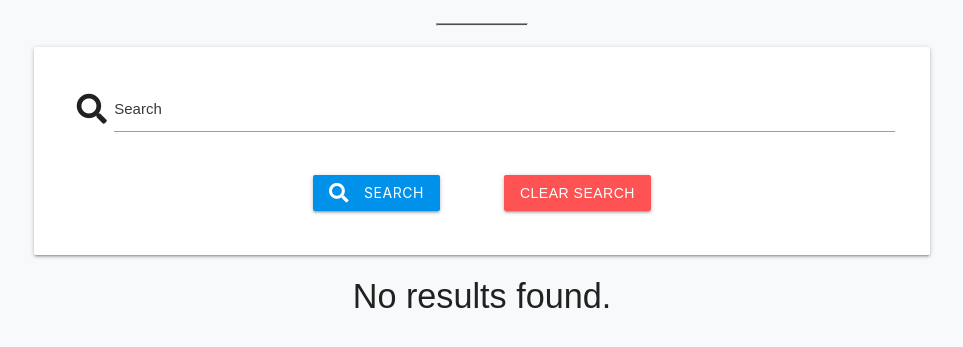
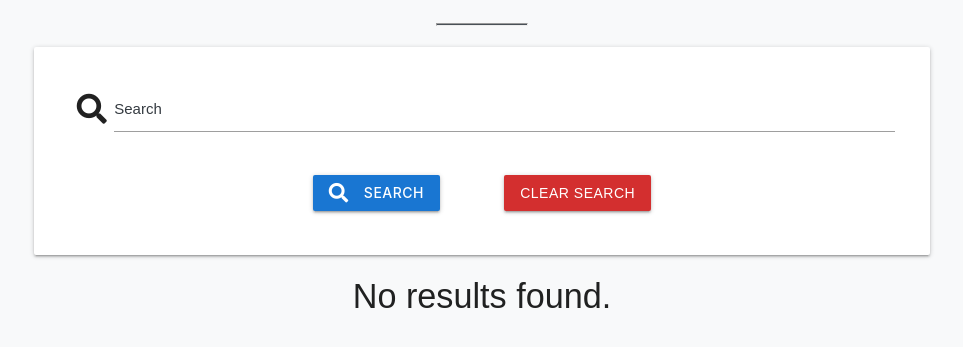
Before and after one commit to shaneoh10/ms3-precise-calibration, a Flask app: page /search in a window 1280 px wide. Shown: the part 157-504 px from the top of the page, without its empty margins (158-1121 px from the left). Run offline with Flask 2, Linux system fonts and the light colour scheme; the visitor is signed in with stand-in values (Sample User, id 1); data that the repository does not hold is empty; some libraries are stand-ins or nearby versions; some web fonts are replaced.

Commit message:
style: Edit button colours to increase contrast

```diff
--- a/static/css/style.css
+++ b/static/css/style.css
@@ -132,9 +132,10 @@ span.badge.new:after {
 }
 
 .due-span {
+    font-weight: 500;
     float: right;
     vertical-align: auto;
-    background-color: #ff5947 !important;
+    background-color: #d32f2f  !important;
 }
 
 .pass-fail-toggle .active {
@@ -162,6 +163,18 @@ span.badge.new:after {
 
 label {
     color: #343A40 !important;
+}
+
+button,
+.btn,
+.btn-large,
+.btn-small,
+span.badge.new {
+    font-weight: 500;
+}
+
+.link {
+    color: #1976d2 !important;
 }
 
 /********************** MEDIA QUERIES  */
--- a/templates/404.html
+++ b/templates/404.html
@@ -5,7 +5,7 @@
         <h1>Page Not Found!</h1>
         <p>The page you are looking for does not exist. Please ensure the URL is correct or return home
             with the button below.</p>
-        <a href="{{ url_for('home') }}" class="center-align btn light-blue accent-4">Return Home</a>
+        <a href="{{ url_for('home') }}" class="center-align btn blue darken-2">Return Home</a>
     </div>
 
 {% endblock %}
--- a/templates/base.html
+++ b/templates/base.html
@@ -86,7 +86,7 @@
                         <div id="modal1" class="modal">
                             <div class="modal-content">
                                 <h4>{{ message }}</h4>
-                                <a href="#!" class="modal-close btn modal-trigger light-blue accent-4">OK</a>
+                                <a href="#!" class="modal-close btn modal-trigger blue darken-2">OK</a>
                             </div>
                         </div>
                     </div>
@@ -117,12 +117,12 @@
                         <div class="row">
                             <div class="col s12 m4 offset-m4 center">
                                 <!-- <a href="{{ url_for('get_cals_due') }}" class="btn-large ">Log In</a> -->
-                                <button type="submit" class="btn-large light-blue accent-4">Log In</button>
+                                <button type="submit" class="btn-large blue darken-2">Log In</button>
                             </div>
                         </div>
                         <div class="row">
                             <div class="col s12">
-                                <p>New Employee? <a href="{{ url_for('register') }}">Register Account here.</p></a>
+                                <p>New Employee? <a href="{{ url_for('register') }}" class="link">Register Account here.</p></a>
                             </div>
                         </div>
                     </form>
--- a/templates/cal-signoff.html
+++ b/templates/cal-signoff.html
@@ -67,10 +67,10 @@
                 </div>
                 <div class="row">
                     <div class="col s12 m4 offset-m2 center">
-                        <button type="submit" class="btn-large light-blue accent-4">Sign Off</button>
+                        <button type="submit" class="btn-large blue darken-2">Sign Off</button>
                     </div>
                     <div class="col s12 m4 center">
-                        <a href="{{ url_for('get_cals_due') }}" class="btn-large red accent-2">Cancel</a>
+                        <a href="{{ url_for('get_cals_due') }}" class="btn-large red darken-2">Cancel</a>
                     </div>
                 </div>
             </form>
--- a/templates/cals-due.html
+++ b/templates/cals-due.html
@@ -16,8 +16,8 @@
                 </div>
                 <div class="row center-align">
                     <div class="col s12">
-                        <button class="btn center light-blue accent-4" type="submit"><i class="fas fa-search left"></i> Search</button>
-                        <a href="{{ url_for('get_cals_due') }}" class="btn red accent-2 center">Clear Search</a>
+                        <button class="btn center blue darken-2" type="submit"><i class="fas fa-search left"></i> Search</button>
+                        <a href="{{ url_for('get_cals_due') }}" class="btn red darken-2 center">Clear Search</a>
                     </div>
                 </div>
             </form>
@@ -44,10 +44,10 @@
                             <p>Location : {{ cal_due.location }}</p>
                             <p>Due date : {{ cal_due.due_date }}</p>
                             {% if session["is_supervisor"] %}
-                                <a href="{{ url_for('edit_cal', cal_due_id=cal_due._id) }}" class="btn-small light-blue accent-4">Edit Details</a>
-                                <a href="#modal{{ cal_due.tag_id }}" class="modal-trigger btn-small red accent-2" >Delete</a>
+                                <a href="{{ url_for('edit_cal', cal_due_id=cal_due._id) }}" class="btn-small blue darken-2">Edit Details</a>
+                                <a href="#modal{{ cal_due.tag_id }}" class="modal-trigger btn-small red darken-2" >Delete</a>
                             {% else %}
-                                <a href="{{ url_for('cal_signoff', cal_due_id=cal_due._id) }}" class="btn-small light-blue accent-4">Sign Off</a>
+                                <a href="{{ url_for('cal_signoff', cal_due_id=cal_due._id) }}" class="btn-small blue darken-2">Sign Off</a>
                             {% endif %}
                         </div>
                     </li>
@@ -59,8 +59,8 @@
                         </div>
                         <div class="center-align">
                             <a href="{{ url_for('remove_cal', cal_due_id=cal_due._id) }}"
-                                class="center-align modal-close btn-small light-blue accent 4">Confirm</a>
-                            <a href="#" class="center-align modal-close btn-small red accent-2">Cancel</a>
+                                class="center-align modal-close btn-small blue darken-2">Confirm</a>
+                            <a href="#" class="center-align modal-close btn-small red darken-2">Cancel</a>
                         </div>
                     </div>
                 {% endfor %}
--- a/templates/dashboard.html
+++ b/templates/dashboard.html
@@ -96,8 +96,8 @@
                         </div>
                         <div class="center-align">
                             <a href="{{ url_for('remove_cal_complete', cal_complete_id=cal_complete._id) }}"
-                                class="center-align modal-close btn light-blue accent-4">Confirm</a>
-                            <a href="#" class="center-align modal-close btn red accent-2">Cancel</a>
+                                class="center-align modal-close btn blue darken-2">Confirm</a>
+                            <a href="#" class="center-align modal-close btn red darken-2">Cancel</a>
                         </div>
                     </div>
                 {% endfor %}
--- a/templates/edit-cal.html
+++ b/templates/edit-cal.html
@@ -49,10 +49,10 @@
                 </div>
                 <div class="row">
                     <div class="col s12 m4 offset-m2 center">
-                        <button type="submit" class="btn-large light-blue accent-4">Update</button>
+                        <button type="submit" class="btn-large blue darken-2">Update</button>
                     </div>
                     <div class="col s12 m4 center">
-                        <a href="{{ url_for('get_cals_due') }}" class="btn-large red accent-2">Cancel</a>
+                        <a href="{{ url_for('get_cals_due') }}" class="btn-large red darken-2">Cancel</a>
                     </div>
                 </div>
             </form>
--- a/templates/new-cal.html
+++ b/templates/new-cal.html
@@ -44,10 +44,10 @@
                 </div>
                 <div class="row">
                     <div class="col s12 m4 offset-m2 center">
-                        <button type="submit" class="btn-large light-blue accent-4">Upload</button>
+                        <button type="submit" class="btn-large blue darken-2">Upload</button>
                     </div>
                     <div class="col s12 m4 center">
-                        <a href="{{ url_for('get_cals_due') }}" class="btn-large red accent-2">Cancel</a>
+                        <a href="{{ url_for('get_cals_due') }}" class="btn-large red darken-2">Cancel</a>
                     </div>
                 </div>
             </form>
--- a/templates/register.html
+++ b/templates/register.html
@@ -43,15 +43,15 @@
                 </div>
                 <div class="row">
                     <div class="col s12 m5 offset-m1 center">
-                        <button type="submit" class="btn-large light-blue accent-4">Register</button>
+                        <button type="submit" class="btn-large blue darken-2">Register</button>
                     </div>
                     <div class="col s12 m5 center">
-                        <a href="{{ url_for('home') }}" class="btn-large red accent-2">Cancel</a>
+                        <a href="{{ url_for('home') }}" class="btn-large red darken-2">Cancel</a>
                     </div>
                 </div>
                 <div class="row">
                     <div class="col s12 center">
-                        <p>Already registered? <a href="#modal2" class="modal-trigger">Log In here.</p></a>
+                        <p>Already registered? <a href="#modal2" class="modal-trigger link">Log In here.</p></a>
                     </div>
                 </div>
             </form>
```
